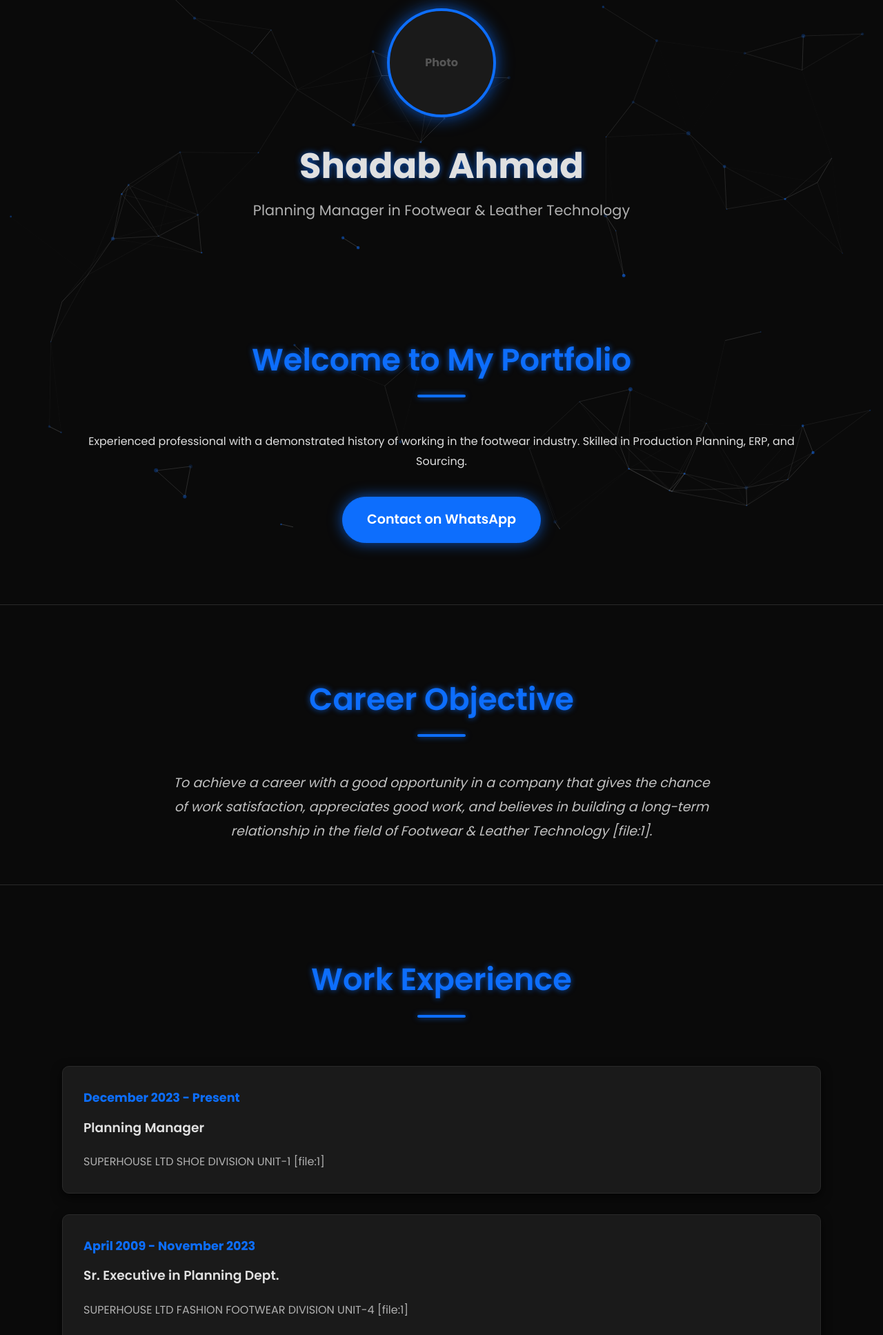
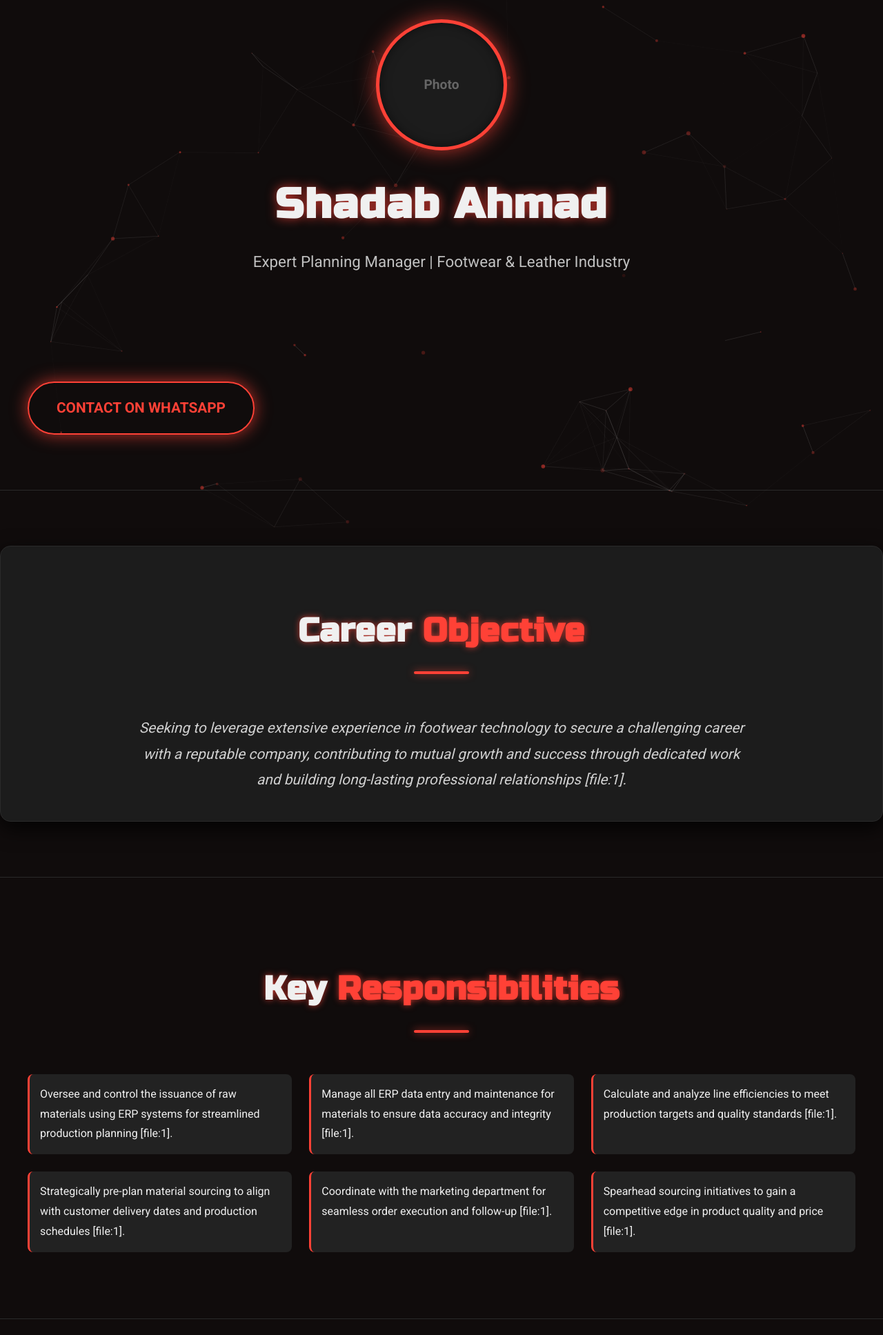
Before and after one commit to BlastMcOfficial/Portfolio-, a plain HTML site: page index.html in a window 1280 px wide. Shown: the part 20-1955 px from the top of the page at 69% size. Drawn offline with nearby package versions, Linux system fonts and the light colour scheme.

Commit message:
Update index.html

```diff
--- a/index.html
+++ b/index.html
@@ -3,22 +3,22 @@
 <head>
     <meta charset="UTF-8">
     <meta name="viewport" content="width=device-width, initial-scale=1.0">
-    <title>Shadab Ahmad | Portfolio</title>
+    <title>Shadab Ahmad | Professional Portfolio</title>
     <style>
-        @import url('https://fonts.googleapis.com/css2?family=Poppins:wght@300;400;600;700&display=swap');
+        @import url('https://fonts.googleapis.com/css2?family=Roboto:wght@300;400;700&family=Russo+One&display=swap');
 
         :root {
-            --primary-color: #0a0a0a;
-            --secondary-color: #1a1a1a;
-            --text-color: #e0e0e0;
-            --accent-color: #0d6efd;
-            --hover-color: #0a58ca;
-            --glow-color: rgba(13, 110, 253, 0.7);
-            --shadow-color: rgba(0, 0, 0, 0.7);
+            --primary-color: #100c0c;
+            --secondary-color: #1c1c1c;
+            --text-color: #f0f0f0;
+            --accent-color: #ff4136; /* Red accent color */
+            --hover-color: #d92a1e;  /* Darker red for hover */
+            --glow-color: rgba(255, 65, 54, 0.7); /* Red glow */
+            --shadow-color: rgba(0, 0, 0, 0.8);
         }
 
         body {
-            font-family: 'Poppins', sans-serif;
+            font-family: 'Roboto', sans-serif;
             margin: 0;
             padding: 0;
             background-color: var(--primary-color);
@@ -37,7 +37,7 @@
         }
 
         .container {
-            max-width: 1100px;
+            max-width: 1200px;
             margin: auto;
             padding: 0 2rem;
             position: relative;
@@ -45,110 +45,119 @@
         }
 
         header {
-            background: transparent;
-            padding: 2rem 0;
+            padding: 3rem 0;
             text-align: center;
         }
 
         .profile-pic-container {
-            width: 150px;
-            height: 150px;
+            width: 180px;
+            height: 180px;
             border-radius: 50%;
             background: var(--secondary-color);
             margin: 0 auto 1.5rem;
-            border: 4px solid var(--accent-color);
+            border: 5px solid var(--accent-color);
             display: flex;
             justify-content: center;
             align-items: center;
             font-weight: bold;
-            color: #555;
-            box-shadow: 0 0 25px var(--glow-color);
-            transition: all 0.3s ease;
+            font-size: 1.2rem;
+            color: #666;
+            box-shadow: 0 0 30px var(--glow-color), inset 0 0 15px rgba(0,0,0,0.5);
+            transition: all 0.4s ease;
         }
 
         .profile-pic-container:hover {
-            transform: scale(1.05);
-            box-shadow: 0 0 35px var(--glow-color);
+            transform: scale(1.05) rotate(5deg);
+            box-shadow: 0 0 45px var(--glow-color), inset 0 0 20px rgba(0,0,0,0.5);
         }
 
         header h1 {
+            font-family: 'Russo One', sans-serif;
             margin: 0;
-            font-size: 3.2rem;
+            font-size: 3.8rem;
             font-weight: 700;
-            text-shadow: 0 0 10px var(--glow-color);
+            text-shadow: 0 0 15px var(--glow-color);
             animation: fadeInDown 1s ease-out;
+            letter-spacing: 2px;
         }
 
         header p {
-            margin: 0;
-            font-size: 1.3rem;
-            color: #b0b0b0;
-            animation: fadeInUp 1s ease-out;
+            margin: 0.5rem 0 0;
+            font-size: 1.4rem;
+            color: #c0c0c0;
+            animation: fadeInUp 1s ease-out 0.2s;
+            animation-fill-mode: backwards;
         }
 
         section {
-            padding: 60px 0;
+            padding: 80px 0;
             border-bottom: 1px solid #2a2a2a;
         }
 
         h2 {
+            font-family: 'Russo One', sans-serif;
             text-align: center;
-            margin-bottom: 50px;
-            font-size: 2.8rem;
-            font-weight: 600;
+            margin-bottom: 60px;
+            font-size: 3rem;
+            letter-spacing: 1px;
+            color: var(--text-color);
+            text-shadow: 0 0 10px var(--glow-color);
+            position: relative;
+        }
+
+        h2 span {
             color: var(--accent-color);
-            text-shadow: 0 0 8px var(--glow-color);
-            position: relative;
         }
 
         h2::after {
             content: '';
             display: block;
-            width: 70px;
+            width: 80px;
             height: 4px;
             background: var(--accent-color);
-            margin: 10px auto;
+            margin: 15px auto 0;
             border-radius: 2px;
-            box-shadow: 0 0 8px var(--glow-color);
-        }
-
-        .hero {
-            text-align: center;
-            min-height: 50vh;
-            display: flex;
-            flex-direction: column;
-            justify-content: center;
-            align-items: center;
+            box-shadow: 0 0 12px var(--glow-color);
         }
 
         .hero .btn {
             display: inline-block;
-            background: var(--accent-color);
-            color: #fff;
-            padding: 15px 35px;
+            background: transparent;
+            color: var(--accent-color);
+            padding: 18px 40px;
             text-decoration: none;
             border-radius: 50px;
-            font-size: 1.2rem;
-            font-weight: 600;
-            margin-top: 20px;
+            font-size: 1.3rem;
+            font-weight: 700;
+            margin-top: 25px;
             transition: all 0.3s ease;
-            box-shadow: 0 0 20px var(--glow-color);
-            border: 1px solid var(--accent-color);
+            box-shadow: 0 0 25px var(--glow-color);
+            border: 2px solid var(--accent-color);
         }
 
         .hero .btn:hover {
-            background: var(--hover-color);
-            transform: translateY(-5px);
-            box-shadow: 0 0 30px var(--glow-color);
+            background: var(--accent-color);
+            color: #fff;
+            transform: translateY(-5px) scale(1.05);
+            box-shadow: 0 0 40px var(--glow-color);
+        }
+
+        .card {
+            background: var(--secondary-color);
+            padding: 40px;
+            border-radius: 15px;
+            box-shadow: 0 10px 30px var(--shadow-color);
+            border: 1px solid #2a2a2a;
         }
 
         #objective p {
-            font-size: 1.2rem;
+            font-size: 1.3rem;
             text-align: center;
-            max-width: 800px;
+            max-width: 900px;
             margin: auto;
             font-style: italic;
-            color: #c0c0c0;
+            color: #d0d0d0;
+            line-height: 1.8;
         }
 
         .timeline {
@@ -156,102 +165,59 @@
             padding: 20px 0;
         }
 
-        .timeline-item, .qualifications-list li {
+        .timeline-item, .skill-item {
             padding: 30px;
             position: relative;
             background: var(--secondary-color);
             margin-bottom: 30px;
-            border-radius: 10px;
-            border: 1px solid #2a2a2a;
-            transition: transform 0.4s cubic-bezier(0.25, 0.46, 0.45, 0.94), box-shadow 0.4s ease;
-            box-shadow: 0 5px 15px var(--shadow-color);
+            border-radius: 12px;
+            border-left: 5px solid var(--accent-color);
+            transition: transform 0.4s cubic-bezier(0.175, 0.885, 0.32, 1.275), box-shadow 0.4s ease;
+            box-shadow: 0 8px 20px var(--shadow-color);
             cursor: pointer;
         }
 
-        .timeline-item:hover, .qualifications-list li:hover {
-            box-shadow: 0 0 20px var(--glow-color);
-            border-color: var(--accent-color);
+        .timeline-item:hover, .skill-item:hover {
+            transform: translateX(10px);
+            box-shadow: 0 0 25px var(--glow-color);
         }
 
-        .timeline-item.expanded, .qualifications-list li.expanded {
+        .timeline-item.expanded, .skill-item.expanded {
             transform: scale(1.05);
-            box-shadow: 0 0 30px var(--glow-color);
-            border-color: var(--accent-color);
+            box-shadow: 0 0 35px var(--glow-color);
             z-index: 10;
         }
 
-        .timeline-item h3 {
+        .timeline-item h3, .skill-item h3 {
             margin-top: 0;
             color: var(--text-color);
-            font-weight: 600;
+            font-weight: 700;
+            font-size: 1.5rem;
         }
 
-        .timeline-item p {
-            margin-bottom: 0;
-            color: #b0b0b0;
-        }
+        .timeline-item p, .skill-item p { margin-bottom: 0; color: #b0b0b0; }
+        .timeline-item .duration { font-weight: 700; color: var(--accent-color); margin-bottom: 10px; display: block; font-size: 1.1rem; }
 
-        .timeline-item .duration {
-            font-weight: 700;
-            color: var(--accent-color);
-            margin-bottom: 10px;
-            display: block;
-            font-size: 1.1rem;
-        }
-
-        .qualifications-list {
+        .skills-grid, .responsibilities-list {
             list-style: none;
             padding: 0;
             display: grid;
-            grid-template-columns: repeat(auto-fit, minmax(300px, 1fr));
-            gap: 20px;
+            grid-template-columns: repeat(auto-fit, minmax(350px, 1fr));
+            gap: 25px;
         }
 
-        .qualifications-list li {
-            text-align: center;
-            font-size: 1.1rem;
-        }
+        .responsibilities-list li { padding: 15px; background: #222; border-radius: 8px; border-left: 3px solid var(--accent-color); }
 
+        footer { text-align: center; padding: 40px; background: transparent; margin-top: 30px; }
+        footer p { margin: 10px 0; }
+        footer a { color: var(--accent-color); text-decoration: none; transition: color 0.3s ease, text-shadow 0.3s ease; }
+        footer a:hover { color: var(--hover-color); text-shadow: 0 0 8px var(--glow-color); }
 
-        footer {
-            text-align: center;
-            padding: 30px;
-            background: transparent;
-            margin-top: 30px;
-        }
-         footer p {
-            margin: 8px 0;
-         }
-         footer a {
-            color: var(--accent-color);
-            text-decoration: none;
-            transition: color 0.3s ease, text-shadow 0.3s ease;
-         }
-         footer a:hover {
-            color: var(--hover-color);
-            text-shadow: 0 0 5px var(--glow-color);
-         }
+        .animated { opacity: 0; transform: translateY(40px); transition: opacity 0.8s ease-out, transform 0.8s ease-out; }
+        .animated.visible { opacity: 1; transform: translateY(0); }
 
-        .animated {
-            opacity: 0;
-            transform: translateY(30px);
-            transition: opacity 0.8s ease-out, transform 0.8s ease-out;
-        }
-
-        .animated.visible {
-            opacity: 1;
-            transform: translateY(0);
-        }
-
-        @keyframes fadeInDown {
-            from { opacity: 0; transform: translateY(-20px); }
-            to { opacity: 1; transform: translateY(0); }
-        }
-
-        @keyframes fadeInUp {
-            from { opacity: 0; transform: translateY(20px); }
-            to { opacity: 1; transform: translateY(0); }
-        }
+        @keyframes fadeInDown { from { opacity: 0; transform: translateY(-30px); } to { opacity: 1; transform: translateY(0); } }
+        @keyframes fadeInUp { from { opacity: 0; transform: translateY(30px); } to { opacity: 1; transform: translateY(0); } }
     </style>
 </head>
 <body>
@@ -262,36 +228,48 @@
         <div class="container">
             <div class="profile-pic-container">Photo</div>
             <h1>Shadab Ahmad</h1>
-            <p>Planning Manager in Footwear & Leather Technology</p>
+            <p>Expert Planning Manager | Footwear & Leather Industry</p>
         </div>
     </header>
 
     <section id="hero" class="hero">
         <div class="container animated">
-            <h2>Welcome to My Portfolio</h2>
-            <p>Experienced professional with a demonstrated history of working in the footwear industry. Skilled in Production Planning, ERP, and Sourcing.</p>
-            <a href="https://wa.me/918795137207" class="btn">Contact on WhatsApp</a>
+            <a href="https://wa.me/918795137207?text=Hey%20Shadab%20I%20came%20From%20Your%20Portfolio" target="_blank" class="btn">CONTACT ON WHATSAPP</a>
         </div>
     </section>
 
     <section id="objective">
+        <div class="container animated card">
+            <h2>Career <span>Objective</span></h2>
+            <p>Seeking to leverage extensive experience in footwear technology to secure a challenging career with a reputable company, contributing to mutual growth and success through dedicated work and building long-lasting professional relationships [file:1].</p>
+        </div>
+    </section>
+
+    <section id="responsibilities">
         <div class="container animated">
-            <h2>Career Objective</h2>
-            <p>To achieve a career with a good opportunity in a company that gives the chance of work satisfaction, appreciates good work, and believes in building a long-term relationship in the field of Footwear & Leather Technology [file:1].</p>
+            <h2>Key <span>Responsibilities</span></h2>
+            <ul class="responsibilities-list">
+                <li>Oversee and control the issuance of raw materials using ERP systems for streamlined production planning [file:1].</li>
+                <li>Manage all ERP data entry and maintenance for materials to ensure data accuracy and integrity [file:1].</li>
+                <li>Calculate and analyze line efficiencies to meet production targets and quality standards [file:1].</li>
+                <li>Strategically pre-plan material sourcing to align with customer delivery dates and production schedules [file:1].</li>
+                <li>Coordinate with the marketing department for seamless order execution and follow-up [file:1].</li>
+                <li>Spearhead sourcing initiatives to gain a competitive edge in product quality and price [file:1].</li>
+            </ul>
         </div>
     </section>
 
     <section id="experience">
         <div class="container">
-            <h2>Work Experience</h2>
+            <h2>Work <span>Experience</span></h2>
             <div class="timeline">
                 <div class="timeline-item animated">
-                    <span class="duration">December 2023 - Present</span>
+                    <span class="duration">Dec 2023 - Present</span>
                     <h3>Planning Manager</h3>
                     <p>SUPERHOUSE LTD SHOE DIVISION UNIT-1 [file:1]</p>
                 </div>
                 <div class="timeline-item animated">
-                    <span class="duration">April 2009 - November 2023</span>
+                    <span class="duration">Apr 2009 - Nov 2023</span>
                     <h3>Sr. Executive in Planning Dept.</h3>
                     <p>SUPERHOUSE LTD FASHION FOOTWEAR DIVISION UNIT-4 [file:1]</p>
                 </div>
@@ -309,14 +287,14 @@
         </div>
     </section>
 
-    <section id="education">
+    <section id="skills">
         <div class="container">
-            <h2>Educational Qualifications</h2>
-            <ul class="qualifications-list">
-                <li class="animated">Graduation from C.S.J.M.U Kanpur U.P. [file:1]</li>
-                <li class="animated">Diploma in PGDCA in computer application [file:1]</li>
-                <li class="animated">Diploma in TALLY version 5.2 [file:1]</li>
-            </ul>
+            <h2>Technical <span>Skills</span></h2>
+            <div class="skills-grid">
+                <div class="skill-item animated"><h3>ERP Systems</h3><p>Proficient in material management and production planning modules [file:1].</p></div>
+                <div class="skill-item animated"><h3>PGDCA</h3><p>Diploma in Post Graduate Diploma in Computer Application [file:1].</p></div>
+                <div class="skill-item animated"><h3>TALLY 5.2</h3><p>Diploma in TALLY accounting software, version 5.2 [file:1].</p></div>
+            </div>
         </div>
     </section>
 
@@ -333,17 +311,17 @@
     <script>
         particlesJS("particles-js", {
             "particles": {
-                "number": { "value": 60, "density": { "enable": true, "value_area": 800 } },
-                "color": { "value": "#0d6efd" },
+                "number": { "value": 50, "density": { "enable": true, "value_area": 800 } },
+                "color": { "value": "#ff4136" },
                 "shape": { "type": "circle" },
-                "opacity": { "value": 0.6, "random": true, "anim": { "enable": true, "speed": 1, "opacity_min": 0.1, "sync": false } },
-                "size": { "value": 3, "random": true, "anim": { "enable": false } },
-                "line_linked": { "enable": true, "distance": 150, "color": "#ffffff", "opacity": 0.2, "width": 1 },
+                "opacity": { "value": 0.5, "random": true, "anim": { "enable": true, "speed": 1, "opacity_min": 0.1, "sync": false } },
+                "size": { "value": 3, "random": true },
+                "line_linked": { "enable": true, "distance": 150, "color": "#ffffff", "opacity": 0.15, "width": 1 },
                 "move": { "enable": true, "speed": 2, "direction": "none", "random": true, "straight": false, "out_mode": "out", "bounce": false }
             },
             "interactivity": {
                 "detect_on": "canvas",
-                "events": { "onhover": { "enable": true, "mode": "repulse" }, "onclick": { "enable": false }, "resize": true },
+                "events": { "onhover": { "enable": true, "mode": "repulse" }, "onclick": { "enable": false } },
                 "modes": { "repulse": { "distance": 100, "duration": 0.4 } }
             },
             "retina_detect": true
@@ -361,7 +339,7 @@
             }, { threshold: 0.1 });
             animatedElements.forEach(el => observer.observe(el));
 
-            const expandableItems = document.querySelectorAll('.timeline-item, .qualifications-list li');
+            const expandableItems = document.querySelectorAll('.timeline-item, .skill-item');
             expandableItems.forEach(item => {
                 item.addEventListener('click', function(event) {
                     event.stopPropagation();
@@ -381,6 +359,5 @@
             });
         });
     </script>
-
 </body>
 </html>
```
